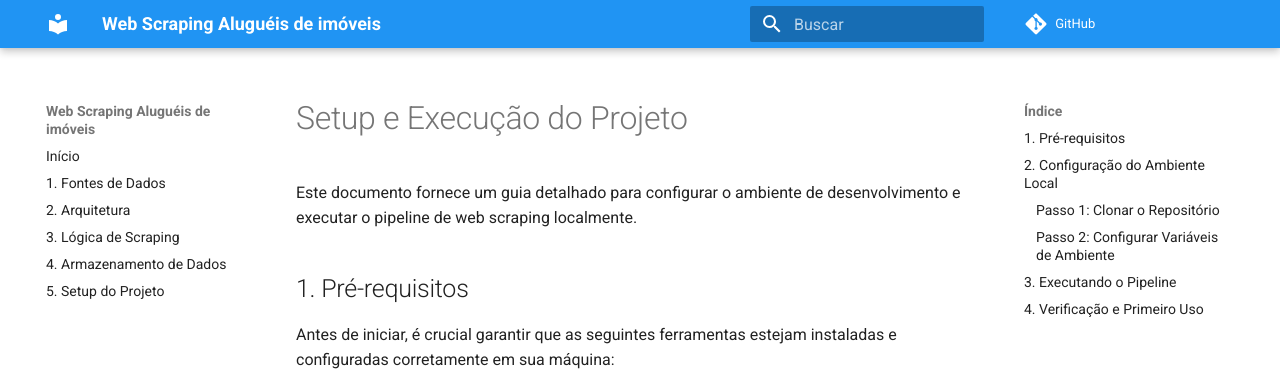
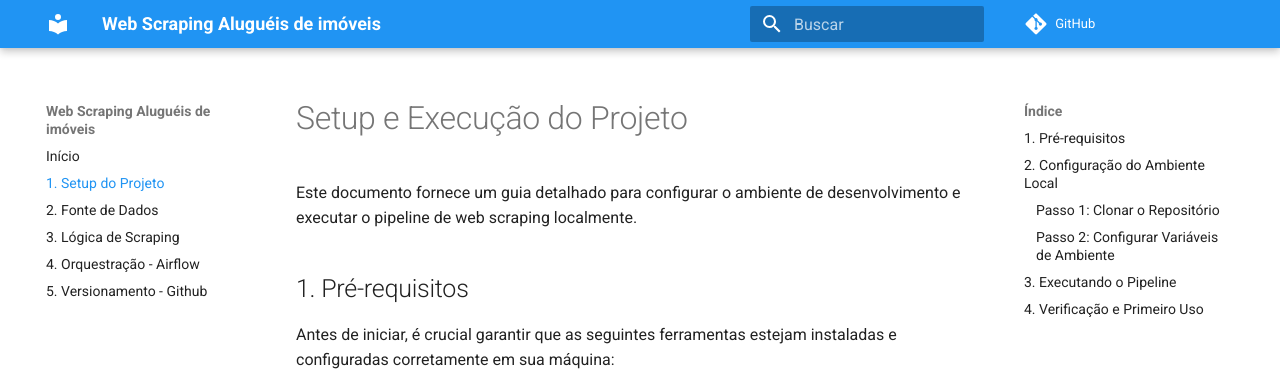
Before and after one commit to lenontorma/webscraping_selenium, an MkDocs documentation site: the page built from docs/1_setup.md, in a window 1280 px wide. Shown: the top 388 px of the page. Built offline with MkDocs 1.6.1 and Material for MkDocs 9.7.7, drawn with Linux system fonts in a browser that asks for light colours; comment, search, counter and statistics services are not loaded.

Commit message:
docs: Adiciona site_url para corrigir caminhos de imagem

```diff
--- a/mkdocs.yml
+++ b/mkdocs.yml
@@ -2,6 +2,7 @@ site_name: Web Scraping Aluguéis de imóveis
 site_description: Documentação completa da pipeline de scraping e ETL com Selenium, JSON e PostgreSQL.
 site_author: Lenon Torma
 repo_url: https://github.com/lenontorma/webscraping_selenium.git
+site_url: https://lenontorma.github.io/webscraping_selenium/
 
 plugins:
   - search
@@ -27,11 +28,11 @@ theme:
 
 nav:
   - Início: index.md
-  - 1. Fontes de Dados: 1_data_sources.md
-  - 2. Arquitetura: 2_architecture.md
+  - 1. Setup do Projeto: 1_setup.md
+  - 2. Fonte de Dados: 2_data_sources.md
   - 3. Lógica de Scraping: 3_scraping_logic.md
-  - 4. Armazenamento de Dados: 4_data_storage.md
-  - 5. Setup do Projeto: 5_setup.md
+  - 4. Orquestração - Airflow: 4_airflow.md
+  - 5. Versionamento - Github: 5_boas_praticas.md
 
 markdown_extensions:
   - toc:
```
